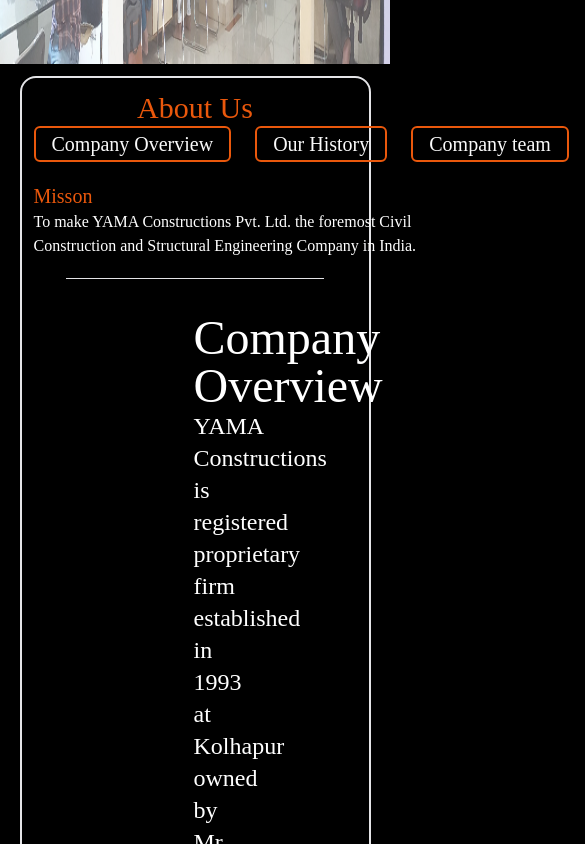
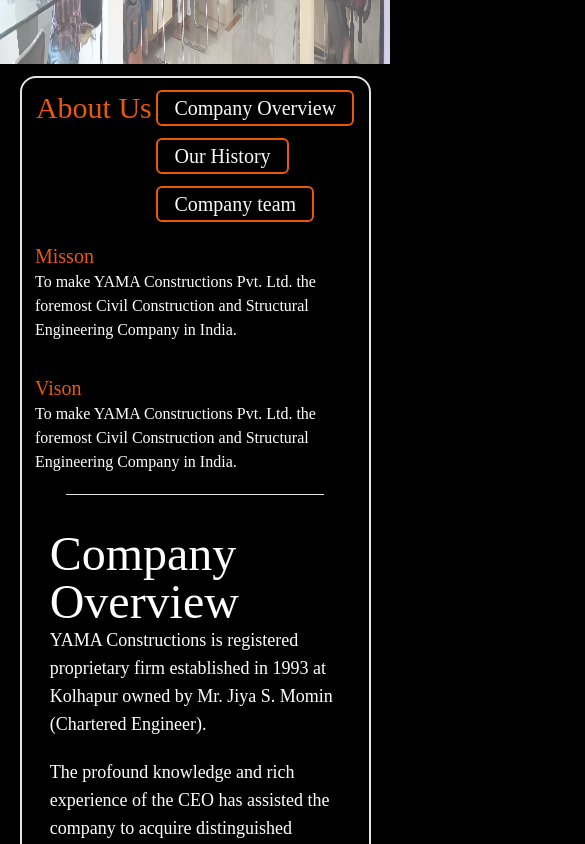
Before and after one commit to vhaid19/yama-nextjs, a Next.js app: page /about in a window 390 px wide. Shown: the part 800-1644 px from the top of the page, 585 px wide, since content can reach past the window. Built offline with nearby package versions, Linux system fonts and the light colour scheme.

Commit message:
about page is complet

```diff
--- a/src/components/AboutUs.jsx
+++ b/src/components/AboutUs.jsx
@@ -21,27 +21,27 @@ function AboutUs() {
         <div className='w-[90%] h-auto p-3 mx-auto border-2 rounded-2xl my-3'>
             <div className='flex justify-around flex-wrap'>
                 <h1 className='text-3xl text-orange-600'>About Us</h1>
-                <div className="buttons gap-6 flex">
+                <div className="buttons md:gap-6 flex md:flex-row flex-col gap-3">
                     <Link href='/compoverview'><Button className='border-2 border-orange-600 text-xl bg-transparent'>Company Overview</Button></Link>
                     <Link href='/compoverview'><Button className='border-2 border-orange-600 text-xl bg-transparent'>Our History</Button></Link>
                     <Link href='/compoverview'><Button className='border-2 border-orange-600 text-xl bg-transparent'>Company team</Button></Link>
                 </div>
 
-                <div className='company goal flex gap-48 my-5'>
-                    <div className='misson w-96'>
+                <div className='company goal flex gap-8 my-5 md:flex-row flex-col md:gap-48'>
+                    <div className='misson md:w-96 w-80 text-pretty'>
                         <h1 className='text-xl text-orange-600'>Misson</h1>
                         <div className='info'>To make YAMA Constructions Pvt. Ltd. the foremost Civil Construction and Structural Engineering Company in India.</div>
                     </div>
-                    <div className='vison w-96'>
+                    <div className='vison md:w-96 w-80 text-pretty'>
                         <h1 className='text-xl text-orange-600'>Vison</h1>
                         <div className="info"> To make YAMA Constructions Pvt. Ltd. the foremost Civil Construction and Structural Engineering Company in India.</div>
                     </div>
                 </div>
                 <hr className='h-1 w-[80%] mb-8' />
             </div>
-            <div className="comoverview mx-40">
+            <div className="comoverview md:w-[80%] w-[90%] m-auto">
                 <h1 className='text-5xl'>Company Overview</h1>
-                <div className="shortinfo text-2xl">
+                <div className="shortinfo md:text-2xl text-lg">
                     <div className='info1 mb-5'>YAMA Constructions is registered proprietary firm established in 1993 at Kolhapur owned by Mr. Jiya S. Momin (Chartered Engineer). </div>
                     <div className="info2 mb-5">The profound knowledge and rich experience of the CEO has assisted the company to acquire distinguished position amidst the dependable providers of Consulting Services in India. Apart from being renowned as one of the well-reputed Architectural Consultants, we also specialize in providing Engineering Project Management Services.</div>
                     <div className="info3 mb-5">We have a huge and established business network that is spread all round India. The network has helped us in acquiring loads of appreciation in the market. Additionally, network has also made us able in providing appropriate solutions for respective requirements</div>
@@ -51,7 +51,7 @@ function AboutUs() {
                 {
                     images.map((content, index) => {
                         return (
-                            <div key={index} className='flex flex-wrap w-[80%] mx-auto gap-8 my-8'>
+                            <div key={index} className='flex flex-wrap md:w-[80%] w-[90%] mx-auto gap-8 my-8'>
                                 <Image
                                     src={content.img}
                                     alt={content.title}
@@ -60,8 +60,8 @@ function AboutUs() {
                                     className='rounded-xl'
                                 />
                                 <div className='flex flex-col gap-4'>
-                                    <h1 className='text-4xl'>{content.title}</h1>
-                                    <div className='w-[28rem] text-justify'>
+                                    <h1 className='md:text-4xl text-xl'>{content.title}</h1>
+                                    <div className='md:w-[28rem] text-justify'>
                                         {content.info}
                                     </div>
                                 </div>
```
